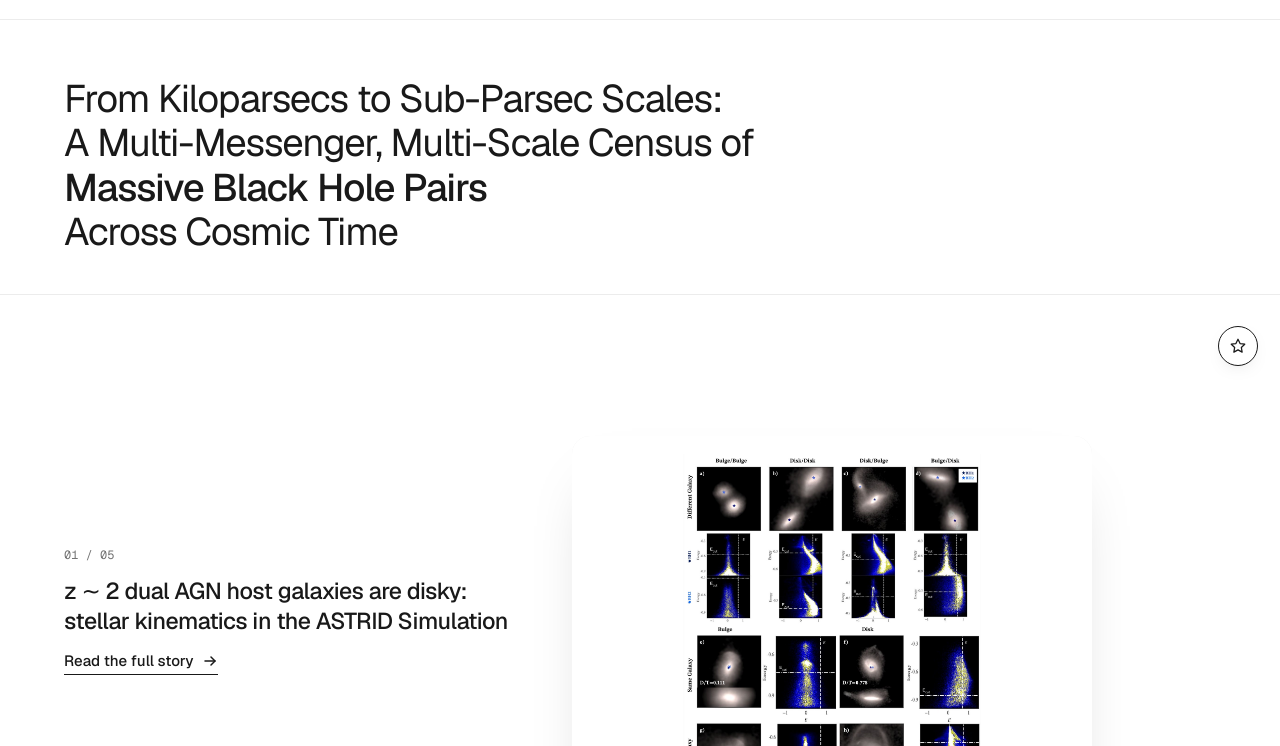
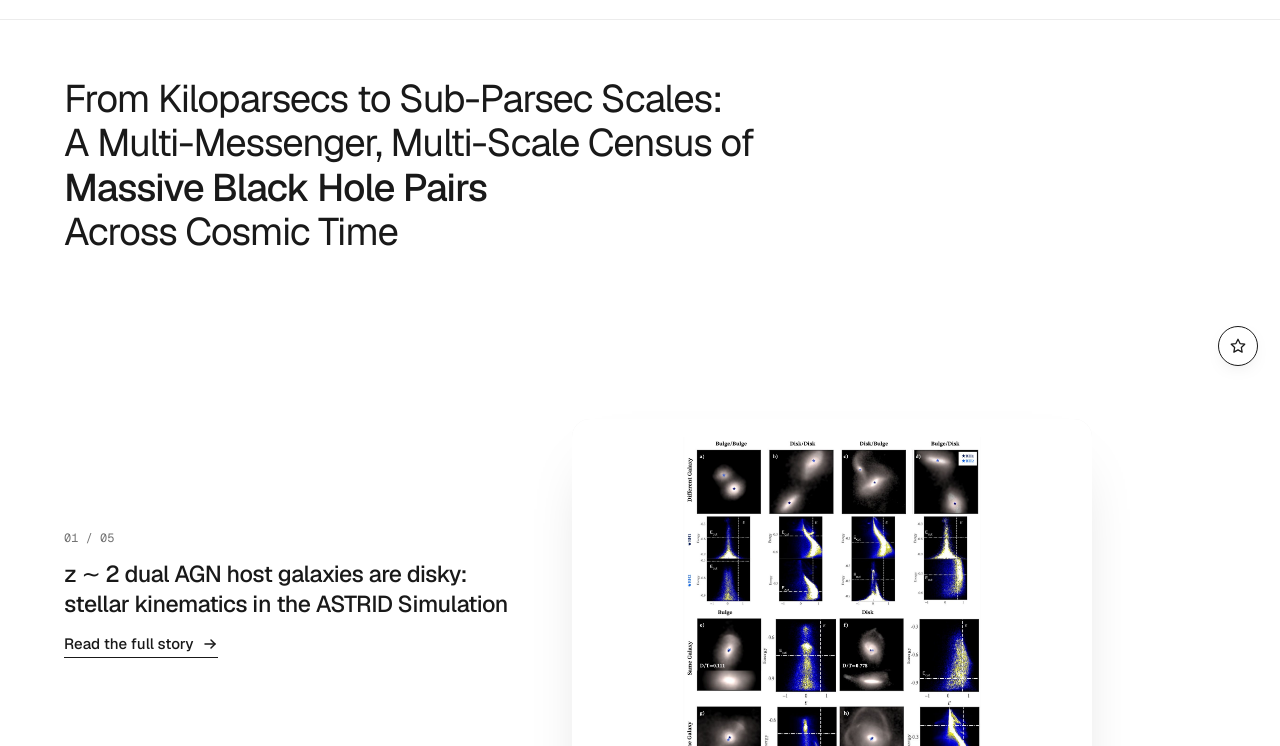
Before and after one commit to ektrnddn/ektrnddn.github.io, an Astro site: page /research in a window 1280 px wide. Shown: the part 54-800 px from the top of the page. Built offline with nearby package versions, Linux system fonts and the light colour scheme; Astro itself is replaced by a stand-in of ours.

Commit message:
Research: no rule under the thesis title

```diff
--- a/src/pages/research/index.astro
+++ b/src/pages/research/index.astro
@@ -55,7 +55,7 @@ const earlierHtml = projects.earlier_text.replace(/\[(\d+)\]/g, '<a class="ref"
 </Base>
 
 <style>
-  .thesis { padding-top: 56px; padding-bottom: 40px; border-bottom: 1px solid var(--rule); }
+  .thesis { padding-top: 56px; padding-bottom: 24px; }
   h1 { font-weight: 400; font-size: clamp(26px, 3vw, 40px); line-height: 1.16; letter-spacing: -.03em; }
   h1 em { font-style: normal; font-weight: 500; }
   .stage { display: grid; grid-template-columns: minmax(0, 5fr) minmax(0, 7fr); gap: 48px; align-items: center; padding-top: 56px; padding-bottom: 24px; min-height: 620px; }
```
